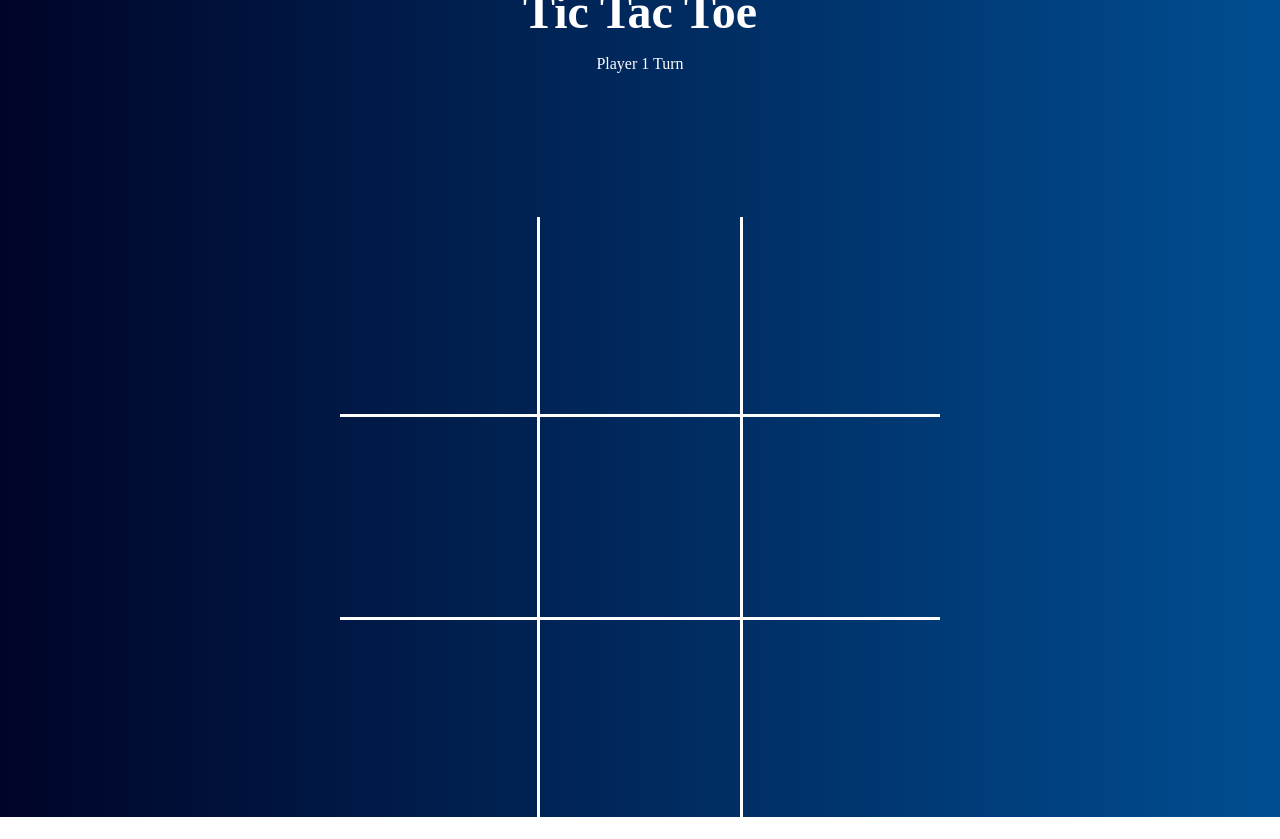
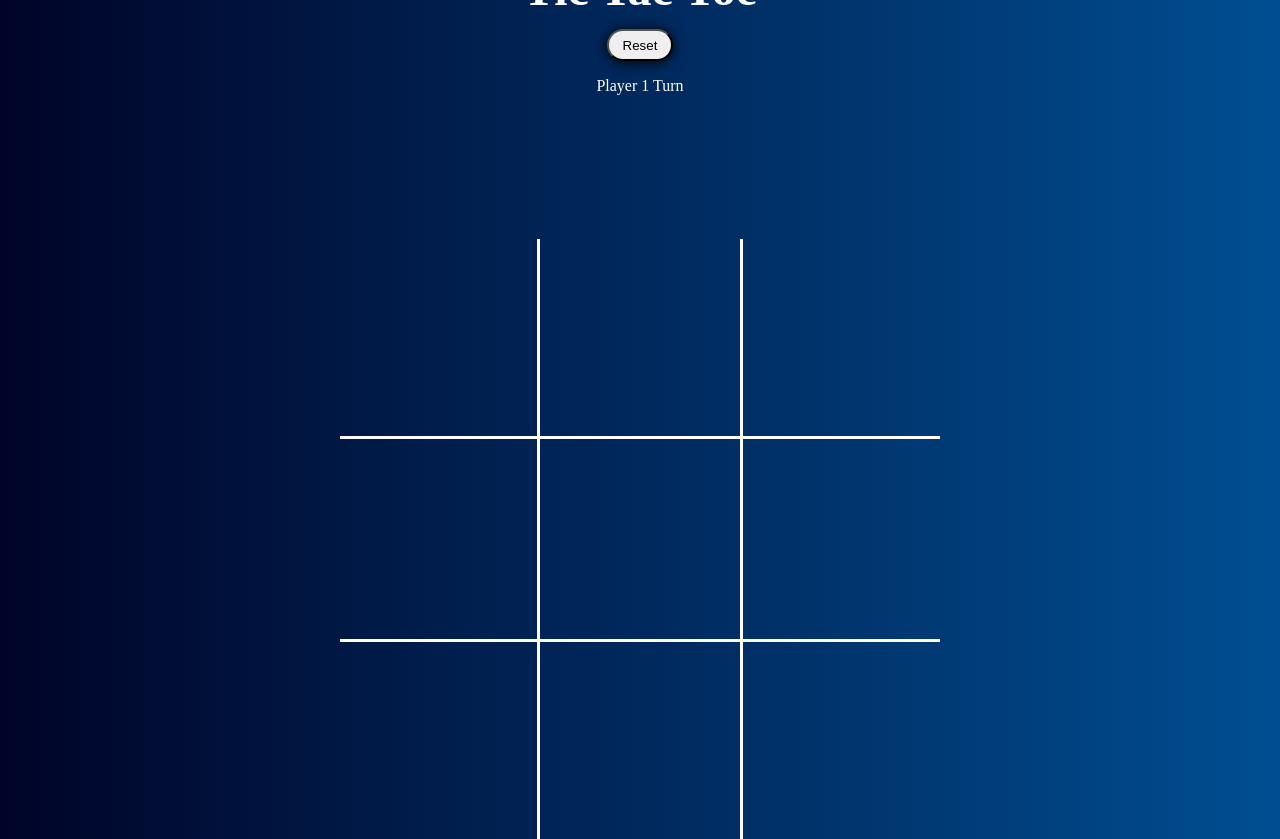
Before and after one commit to EclecticOwl/tic-tac-toe-js, a plain HTML site: page index.html in a window 1280 px wide. Before the commit the page ends 817 px from the top, so only its background shows below. Drawn offline with Linux system fonts and the light colour scheme.

Commit message:
added a reset button

```diff
--- a/index.html
+++ b/index.html
@@ -11,6 +11,7 @@
     <div class="container">
         <header id="header">
             <h2>Tic Tac Toe</h2>
+            <button onclick="location.reload()">Reset</button>
         </header>
         <div class="game-container" id="game-container">
 
--- a/main.css
+++ b/main.css
@@ -62,3 +62,9 @@ h2 {
 header p {
     margin-top: 1em;
 }
+header button {
+    padding: .5em 1em;
+    border-radius: 4em;
+    margin-top: 1em;
+    box-shadow: 0 1px 1em
+}
--- a/main.js
+++ b/main.js
@@ -57,7 +57,6 @@ const ui = ( () => {
 
         player.marker == 'X' && win == false ? msg.textContent = 'Player 1 Turn' : msg.textContent = 'Player 2 Turn'
 
-        console.log(count)
         if (count == 9) {
             msg.textContent = 'Draw'
             header.append(msg)
```
